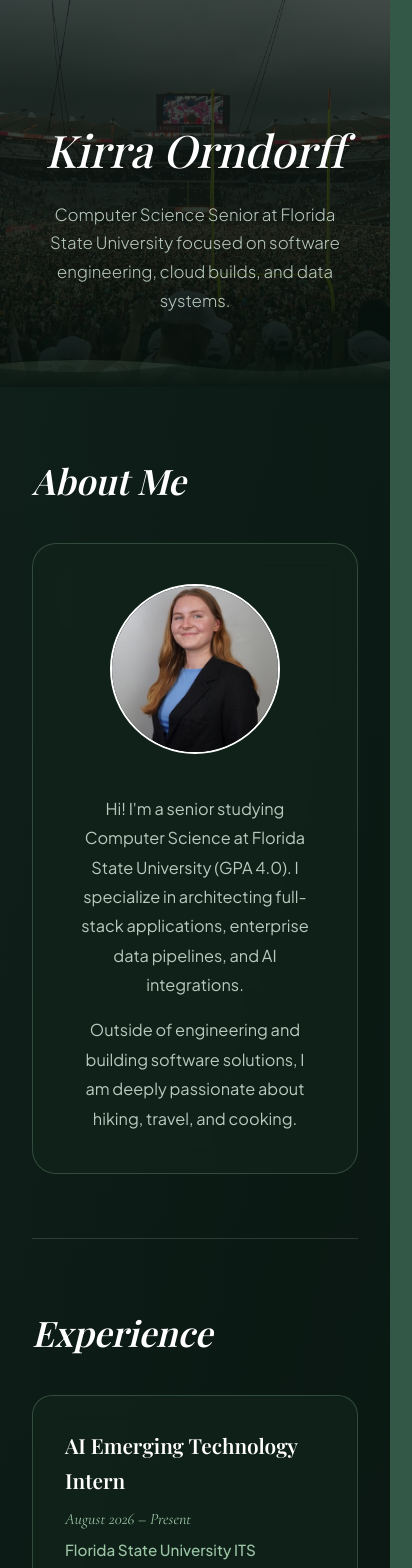
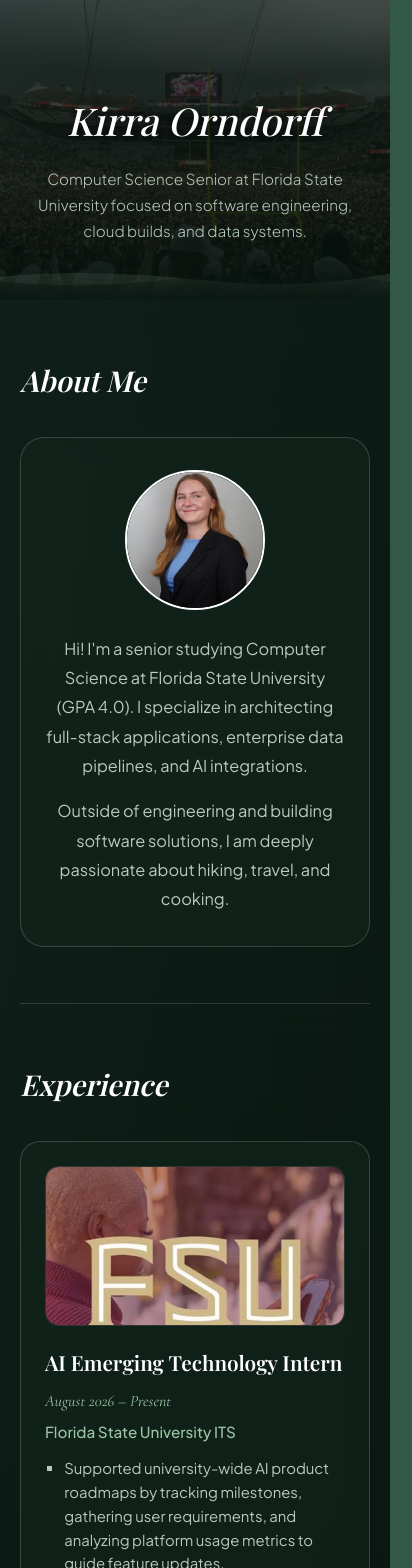
Before and after one commit to kirraorn/homepage, a React (Create React App) app: page / in a window 390 px wide. Shown: the top 1568 px of the page, 412 px wide, since content can reach past the window. Built offline with nearby package versions, Linux system fonts and the light colour scheme; a web font is replaced by a local one.

Commit message:
fixed mobile screen

```diff
--- a/src/App.css
+++ b/src/App.css
@@ -20,9 +20,11 @@
   padding: 0;
 }
 
-html {
+html, body {
   scroll-behavior: smooth;
   min-height: 100%;
+  max-width: 100%;
+  overflow-x: hidden;
 }
 
 body {
@@ -30,16 +32,17 @@
   color: var(--text-main);
   font-family: var(--font-sans);
   line-height: 1.7;
-  min-height: 100vh;
 }
 
 /* ---------------- CONTINUOUS SCROLLING BACKGROUND ---------------- */
 .App {
   min-height: 100vh;
+  width: 100%;
   display: flex;
   flex-direction: column;
   position: relative;
-  /* Seamless tint + background covering the entire page length */
+  overflow-x: hidden;
+  /* Seamless tint + background covering entire height */
   background-image:
     linear-gradient(
       180deg,
@@ -47,16 +50,16 @@
       rgba(10, 23, 18, 0.6) 45%,
       rgba(10, 23, 18, 0.8) 100%
     ),
-    url('/public/gemini-svg.svg'); /* If inside public/images, use url('/images/gemini-svg.svg') */
-  background-size: cover;       /* Ensures full coverage all the way past the footer */
+    url('/public/gemini-svg.svg');
+  background-size: cover;
   background-position: top center;
   background-repeat: no-repeat;
-  background-attachment: scroll; /* Scrolls naturally with page content */
+  background-attachment: scroll;
 }
 
 /* ---------------- HERO HEADER ---------------- */
 .hero-header {
-  padding: 7rem 2rem 4.5rem 2rem; /* Reduced bottom padding */
+  padding: 7rem 2rem 4.5rem 2rem;
   text-align: center;
   position: relative;
   background-image: url('/public/images/stadium.jpeg');
@@ -82,20 +85,17 @@
   z-index: 1;
 }
 
-.hero-header > * {
+.hero-header > *:not(.hero-wave-divider) {
   position: relative;
   z-index: 2;
 }
 
-
-/*   DIVIDER  */
+/* ---------------- DIVIDER ---------------- */
 .hero-wave-divider {
   position: absolute;
   bottom: 0;
   left: 0;
-  right: 0;
-  width: 100vw;
-  margin-left: calc(-50vw + 50%);
+  width: 100%;
   height: 35px;
   overflow: hidden;
   line-height: 0;
@@ -112,7 +112,7 @@
 .hero-course-tag {
   font-family: var(--font-sub);
   font-style: italic;
-  font-size: 1.25rem;
+  font-size: clamp(1.05rem, 3vw, 1.25rem);
   color: var(--accent-sage);
   margin-bottom: 0.5rem;
   letter-spacing: 0.5px;
@@ -121,15 +121,16 @@
 .hero-name {
   font-family: var(--font-serif);
   font-style: italic;
-  font-size: clamp(2.8rem, 6vw, 4.5rem);
+  font-size: clamp(2.4rem, 6.5vw, 4.5rem);
   font-weight: 500;
   color: #ffffff;
   margin-bottom: 0.8rem;
+  text-shadow: 0 3px 12px rgba(0, 0, 0, 0.6);
 }
 
 .hero-tagline {
   color: var(--text-muted);
-  font-size: 1.05rem;
+  font-size: clamp(0.95rem, 2.8vw, 1.05rem);
   max-width: 650px;
   margin: 0 auto;
   font-weight: 300;
@@ -140,11 +141,11 @@
   max-width: 950px;
   width: 100%;
   margin: 0 auto;
-  padding: 0 2rem 5rem 2rem;
+  padding: 0 1.5rem 5rem 1.5rem;
 }
 
 .section {
-  padding: 4rem 0;
+  padding: 3.5rem 0;
   border-bottom: 1px solid var(--border-color);
 }
 
@@ -155,7 +156,7 @@
 .section-title {
   font-family: var(--font-serif);
   font-style: italic;
-  font-size: 2.2rem;
+  font-size: clamp(1.8rem, 4.5vw, 2.2rem);
   color: #ffffff;
   margin-bottom: 2rem;
   text-align: left;
@@ -168,6 +169,7 @@
   border-radius: 24px;
   padding: 2.5rem;
   backdrop-filter: blur(12px);
+  -webkit-backdrop-filter: blur(12px);
   display: flex;
   gap: 2.5rem;
   align-items: center;
@@ -208,6 +210,7 @@
   border-radius: 20px;
   padding: 2rem;
   backdrop-filter: blur(12px);
+  -webkit-backdrop-filter: blur(12px);
   display: grid;
   grid-template-columns: 1fr 220px;
   gap: 1.8rem;
@@ -290,8 +293,9 @@
 /* ---------------- PROJECTS ---------------- */
 .projects-grid {
   display: grid;
-  grid-template-columns: repeat(auto-fit, minmax(360px, 1fr));
+  grid-template-columns: repeat(auto-fit, minmax(min(100%, 340px), 1fr));
   gap: 1.8rem;
+  width: 100%;
 }
 
 .project-card {
@@ -302,6 +306,7 @@
   display: flex;
   flex-direction: column;
   backdrop-filter: blur(12px);
+  -webkit-backdrop-filter: blur(12px);
   transition: transform 0.3s ease, border-color 0.3s ease;
 }
 
@@ -312,7 +317,7 @@
 
 .project-image-box {
   width: 100%;
-  height: 190px;
+  height: 150px;
   border-radius: 14px;
   overflow: hidden;
   border: 1px solid var(--border-color);
@@ -370,8 +375,9 @@
 /* ---------------- CAMPUS INVOLVEMENT ---------------- */
 .involvement-grid {
   display: grid;
-  grid-template-columns: repeat(auto-fit, minmax(380px, 1fr));
+  grid-template-columns: repeat(auto-fit, minmax(min(100%, 340px), 1fr));
   gap: 1.8rem;
+  width: 100%;
 }
 
 .involvement-card {
@@ -407,7 +413,7 @@
   width: 100%;
   height: 100%;
   object-fit: cover;
-  object-position: center 35%; /* Adjust vertical alignment as needed */
+  object-position: center 35%;
   transition: transform 0.4s ease;
 }
 
@@ -433,6 +439,7 @@
 .involvement-card .bullets {
   margin-top: 0.2rem;
 }
+
 /* ---------------- CONTACT & FOOTER ---------------- */
 .contact-box {
   background: var(--bg-card);
@@ -441,8 +448,10 @@
   padding: 3.5rem 2rem;
   text-align: center;
   max-width: 700px;
+  width: 100%;
   margin: 0 auto;
   backdrop-filter: blur(14px);
+  -webkit-backdrop-filter: blur(14px);
 }
 
 .contact-box p {
@@ -495,22 +504,69 @@
 
 .footer {
   text-align: center;
-  padding: 2.5rem 2rem;
+  padding: 2.5rem 1.5rem;
   color: var(--text-muted);
   font-size: 0.85rem;
   border-top: 1px solid var(--border-color);
 }
 
-/* ---------------- RESPONSIVE BREAKPOINTS ---------------- */
+/* ---------------- RESPONSIVE BREAKPOINTS (MOBILE & TABLET) ---------------- */
 @media (max-width: 800px) {
+  .hero-header {
+    padding: 5.5rem 1.25rem 3.5rem 1.25rem;
+  }
+
+  .main-content {
+    padding: 0 1.25rem 4rem 1.25rem;
+  }
+
   .about-card {
     flex-direction: column;
     text-align: center;
+    padding: 2rem 1.5rem;
+    gap: 1.5rem;
   }
+
+  .headshot-img {
+    width: 140px;
+    height: 140px;
+  }
+
   .experience-card {
     grid-template-columns: 1fr;
+    padding: 1.5rem;
+    gap: 1.2rem;
   }
-  .media-frame {
-    height: 180px;
+
+  .experience-card .media-frame {
+    order: -1;
+    height: 160px;
+  }
+
+  .project-card,
+  .involvement-card {
+    padding: 1.5rem;
+  }
+
+  .project-image-box {
+    height: 130px;
+  }
+
+  .involvement-media {
+    height: 140px;
+  }
+
+  .contact-box {
+    padding: 2.5rem 1.25rem;
+  }
+
+  .btn-group {
+    flex-direction: column;
+    width: 100%;
+  }
+
+  .btn {
+    width: 100%;
+    text-align: center;
   }
 }
```
